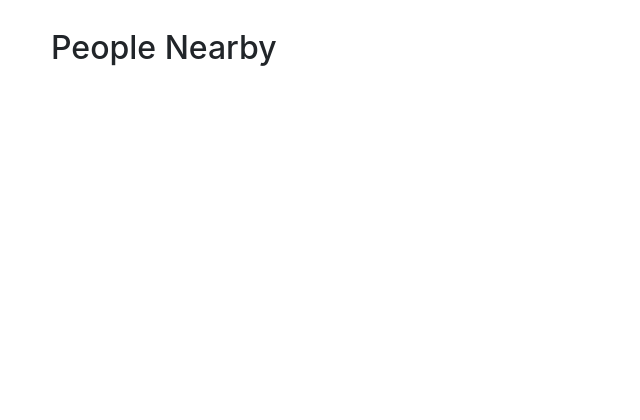
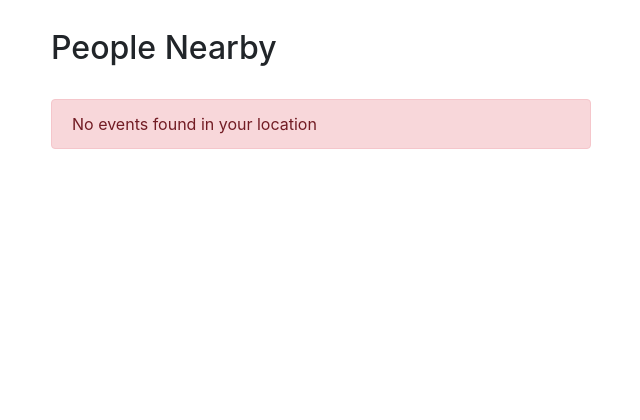
Before and after one commit to tinvaan/orara, a Django app: page /flocks/explore in a window 1280 px wide. Shown: the part 122-542 px from the top of the page, without its empty margins (34-674 px from the left). Run offline with Django 3.2, Linux system fonts and the light colour scheme; a user stored in the database is signed in; tables that the repository leaves empty hold one stand-in row (values such as "Sample post"); some libraries are stand-ins or nearby versions.

Commit message:
Display alert if no users are found in proxmity.

```diff
--- a/src/templates/flocks/summary.html
+++ b/src/templates/flocks/summary.html
@@ -7,6 +7,12 @@
   <div class="col-sm-6">
     <h2>People Nearby</h2>
     <br/>
+
+    {% if not found %}
+    <div class="alert alert-danger" role="alert">
+      No events found in your location
+    </div>
+    {% else %}
       {% for user in users %}
       <div class="card" style="width: 60rem;">
         <div class="card-body">
@@ -47,6 +53,7 @@
         </div>
       </div>
       {% endfor %}
+    {% endif %}
   </div>
 </div>
 {% endblock %}
```
Lines whose indentation alone changed are shown as unchanged.
